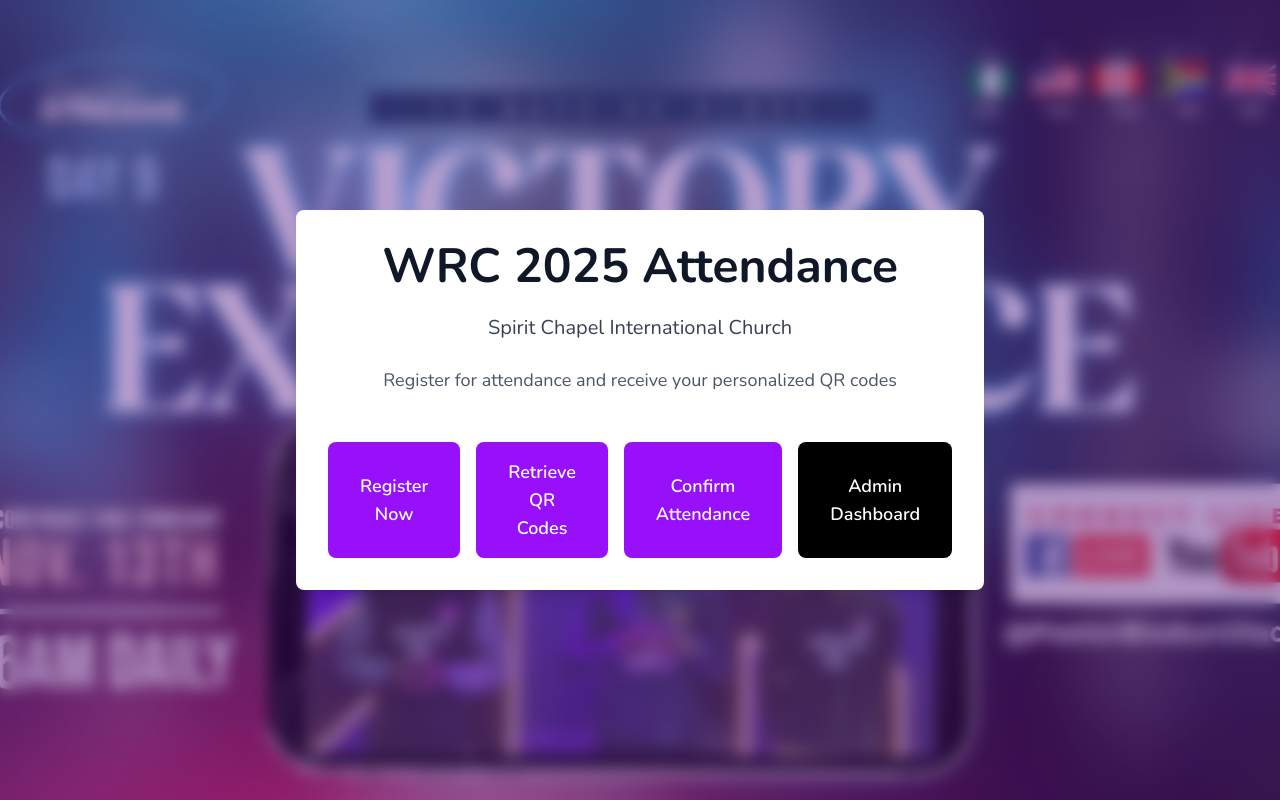
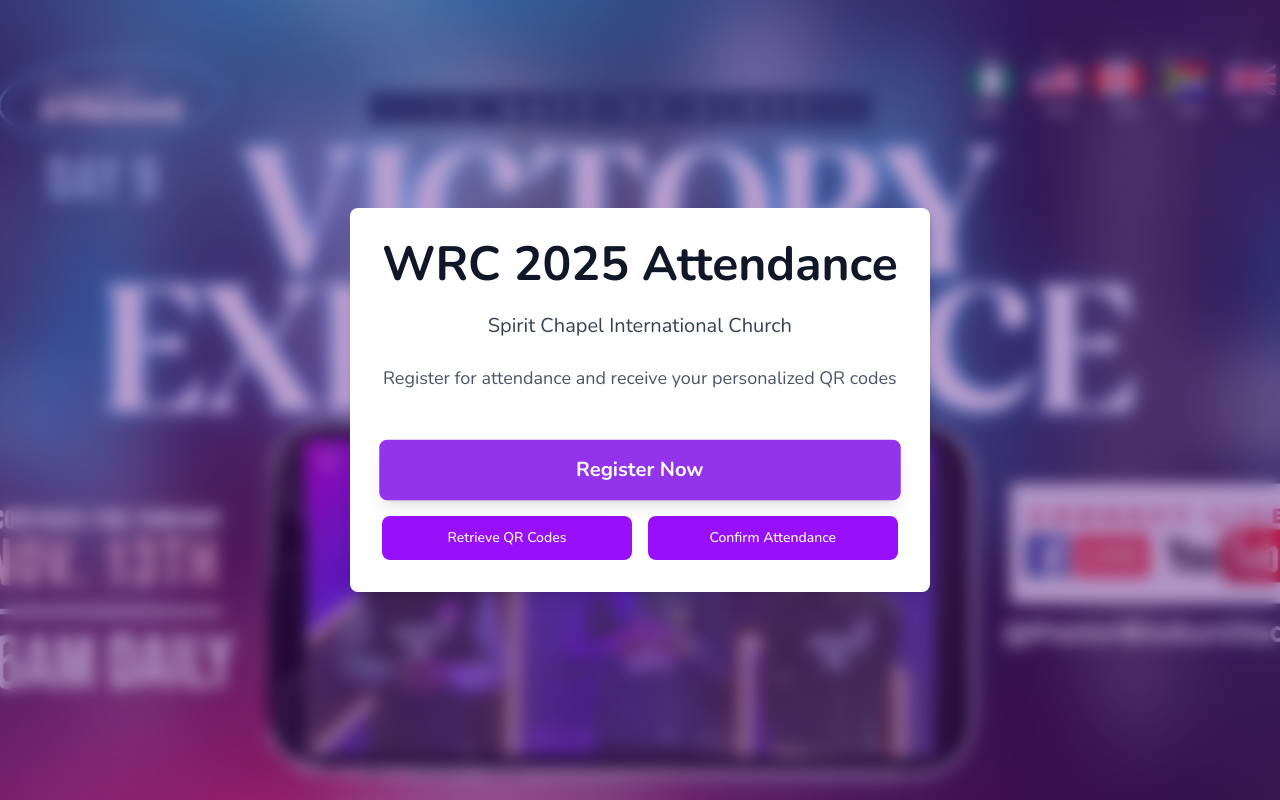
Before and after one commit to jerrywonderr/wrc-attendance-app, a Next.js app: page / in a window 1280 px wide. Built offline with nearby package versions, Linux system fonts and the light colour scheme.

Commit message:
feat: important update for features

```diff
--- a/app/globals.css
+++ b/app/globals.css
@@ -41,6 +41,27 @@
   animation: fadeInScale 0.3s ease-out forwards;
 }
 
+@keyframes pulseToBlack {
+  0% {
+    background-color: #9333ea !important;
+    transform: scale(1);
+  }
+  50% {
+    background-color: #000000 !important;
+    transform: scale(1.02);
+  }
+  100% {
+    background-color: #9333ea !important;
+    transform: scale(1);
+  }
+}
+
+.animate-pulse-slow {
+  animation: pulseToBlack 2s ease-in-out infinite !important;
+  background-color: #9333ea !important;
+  color: white !important;
+}
+
 /* @media (prefers-color-scheme: dark) {
   :root {
     --background: #0a0a0a;
--- a/app/page.tsx
+++ b/app/page.tsx
@@ -16,31 +16,34 @@
           <p className="text-lg text-gray-600 mb-12">
             Register for attendance and receive your personalized QR codes
           </p>
-          <div className="flex flex-col sm:flex-row gap-4 justify-center">
+          <div className="flex flex-col gap-4">
             <Link
               href="/register"
-              className="px-8 py-4 bg-purple-600 text-white rounded-lg font-semibold text-lg hover:bg-purple-700 transition-all duration-300 ease-in-out transform hover:scale-105 text-center flex items-center justify-center"
+              className="w-full px-8 py-4 rounded-lg font-bold text-lg hover:scale-105 transition-transform duration-300 ease-in-out text-center flex items-center justify-center shadow-lg animate-pulse-slow md:text-xl"
+              style={{ color: "white" }}
             >
               Register Now
             </Link>
+            <div className="flex flex-col sm:flex-row gap-4">
               <Link
                 href="/retrieve"
-              className="px-8 py-4 bg-purple-600 text-white rounded-lg font-semibold text-lg hover:bg-purple-700 transition-all duration-300 ease-in-out transform hover:scale-105 text-center flex items-center justify-center"
+                className="flex-1 px-4 py-3 bg-purple-600 text-white rounded-lg font-medium text-sm hover:bg-purple-700 transition-all duration-300 ease-in-out transform hover:scale-105 text-center flex items-center justify-center"
               >
                 Retrieve QR Codes
               </Link>
               <Link
                 href="/confirm"
-              className="px-8 py-4 bg-purple-600 text-white rounded-lg font-semibold text-lg hover:bg-purple-700 transition-all duration-300 ease-in-out transform hover:scale-105 text-center flex items-center justify-center"
+                className="flex-1 px-4 py-3 bg-purple-600 text-white rounded-lg font-medium text-sm hover:bg-purple-700 transition-all duration-300 ease-in-out transform hover:scale-105 text-center flex items-center justify-center"
               >
                 Confirm Attendance
               </Link>
-            <Link
+            </div>
+            {/* <Link
               href="/admin"
-              className="px-8 py-4 bg-black text-white rounded-lg font-semibold text-lg hover:bg-gray-900 transition-all duration-300 ease-in-out transform hover:scale-105 text-center flex items-center justify-center"
+              className="w-full px-8 py-4 bg-black text-white rounded-lg font-semibold text-lg hover:bg-gray-900 transition-all duration-300 ease-in-out transform hover:scale-105 text-center flex items-center justify-center"
             >
               Admin Dashboard
-            </Link>
+            </Link> */}
           </div>
         </Card>
       </div>
--- a/app/register/page.tsx
+++ b/app/register/page.tsx
@@ -217,6 +217,7 @@
               <label className="block text-sm font-medium mb-1">Name *</label>
               <input
                 type="text"
+                placeholder="e.g., John Doe"
                 {...register("name")}
                 className="w-full px-4 py-2 border rounded-lg focus:ring-2 focus:ring-purple-500"
               />
@@ -250,6 +251,11 @@
               {isSubmitting ? "Registering..." : "Register"}
             </button>
           </form>
+          <div className="mt-6 text-center">
+            <Link href="/" className="text-purple-600 hover:underline">
+              ← Back to Home
+            </Link>
+          </div>
         </Card>
       </div>
     </BackgroundWrapper>
```
Lines whose indentation alone changed are shown as unchanged.
